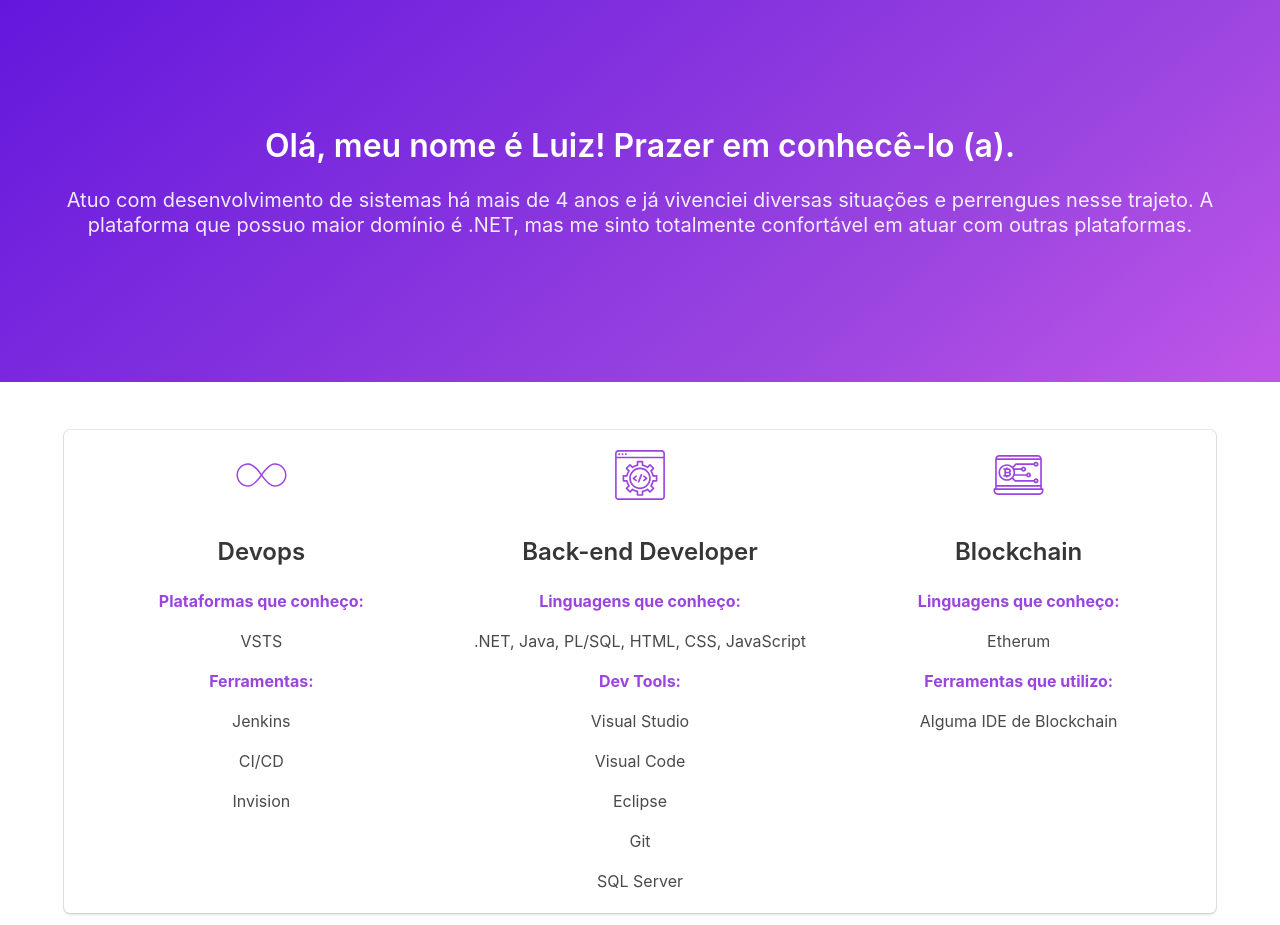
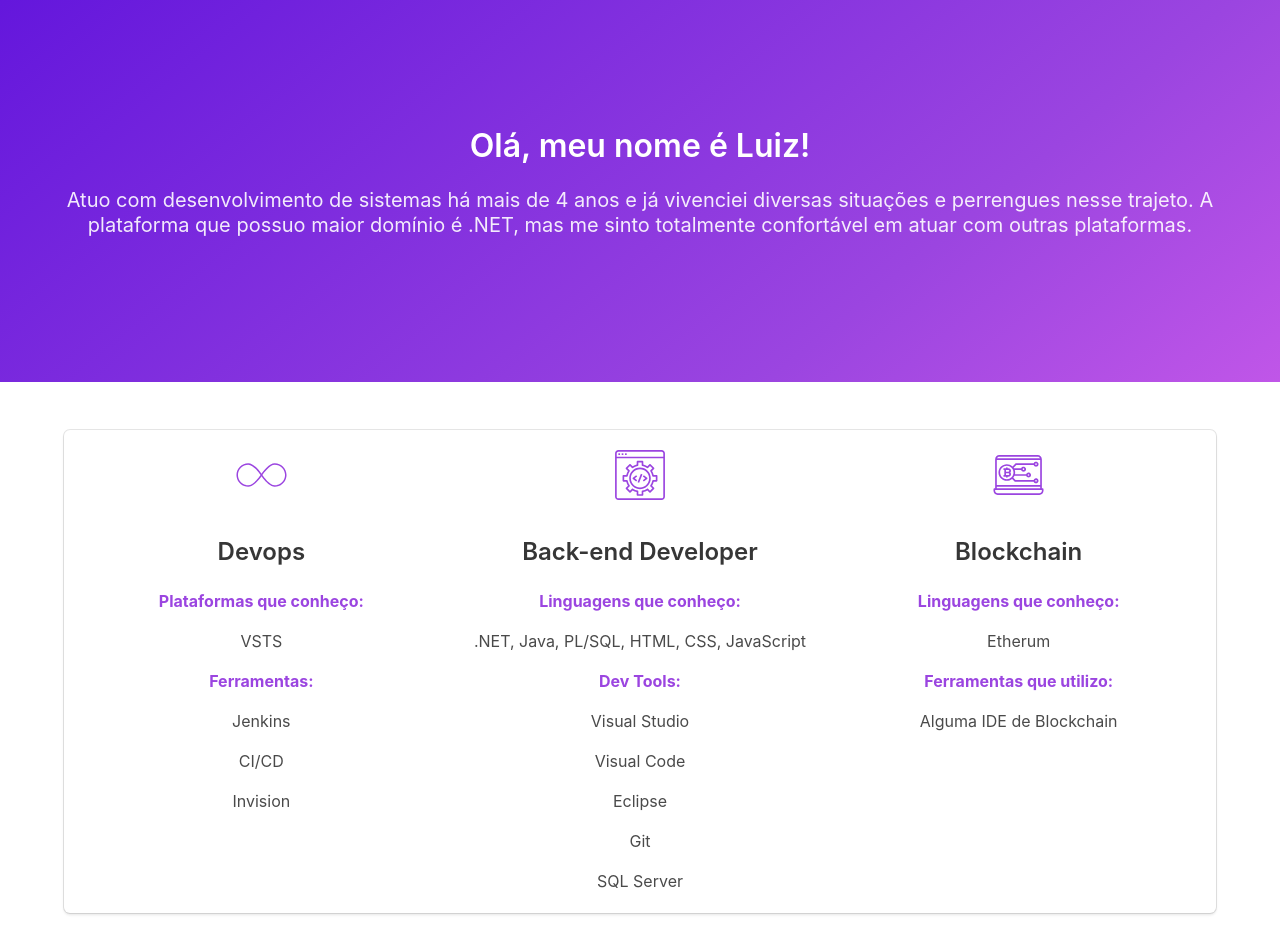
Before and after one commit to luizhnrqs/luizhnrqs.github.io, a plain HTML site: page index.html in a window 1280 px wide. Shown: the part 1040-1965 px from the top of the page. Drawn offline with Linux system fonts and the light colour scheme.

Commit message:
Correção de conteúdo

```diff
--- a/index.html
+++ b/index.html
@@ -52,7 +52,7 @@
     <section class="hero is-medium is-primary is-bold has-text-centered is-long">
         <div class="hero-body">
             <div class="container">
-                <h1 class="title is-spaced is-size-3-desktop is-size-4-mobile">Olá, meu nome é Luiz! Prazer em conhecê-lo (a).</h1>
+                <h1 class="title is-spaced is-size-3-desktop is-size-4-mobile">Olá, meu nome é Luiz!</h1>
                 <h2 class="subtitle is-size-5-desktop">Atuo com desenvolvimento de sistemas há mais de 4 anos e já vivenciei diversas situações e perrengues nesse
                     trajeto. A plataforma que possuo maior domínio é .NET, mas me sinto totalmente confortável em atuar com
                     outras plataformas.</h2>
```
